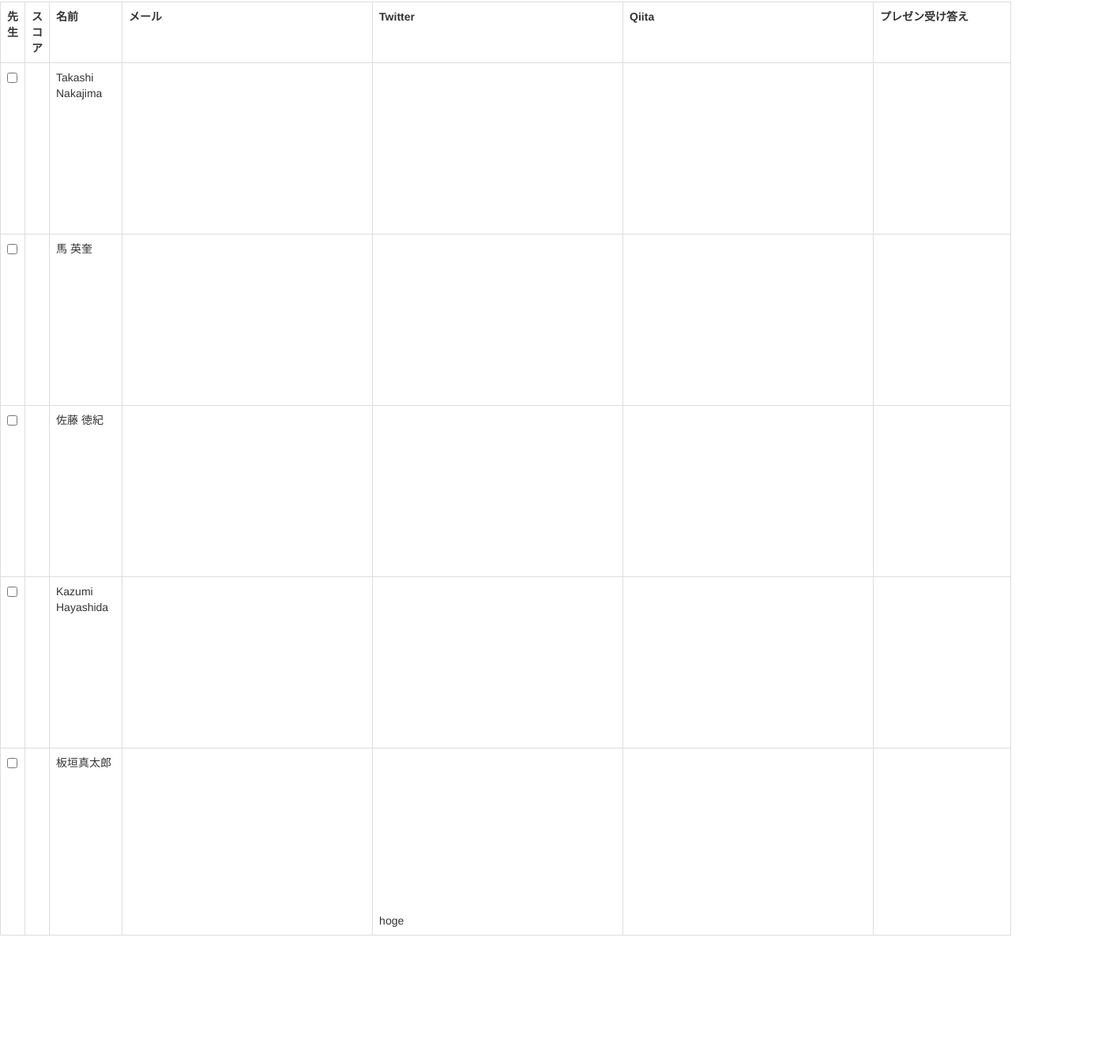
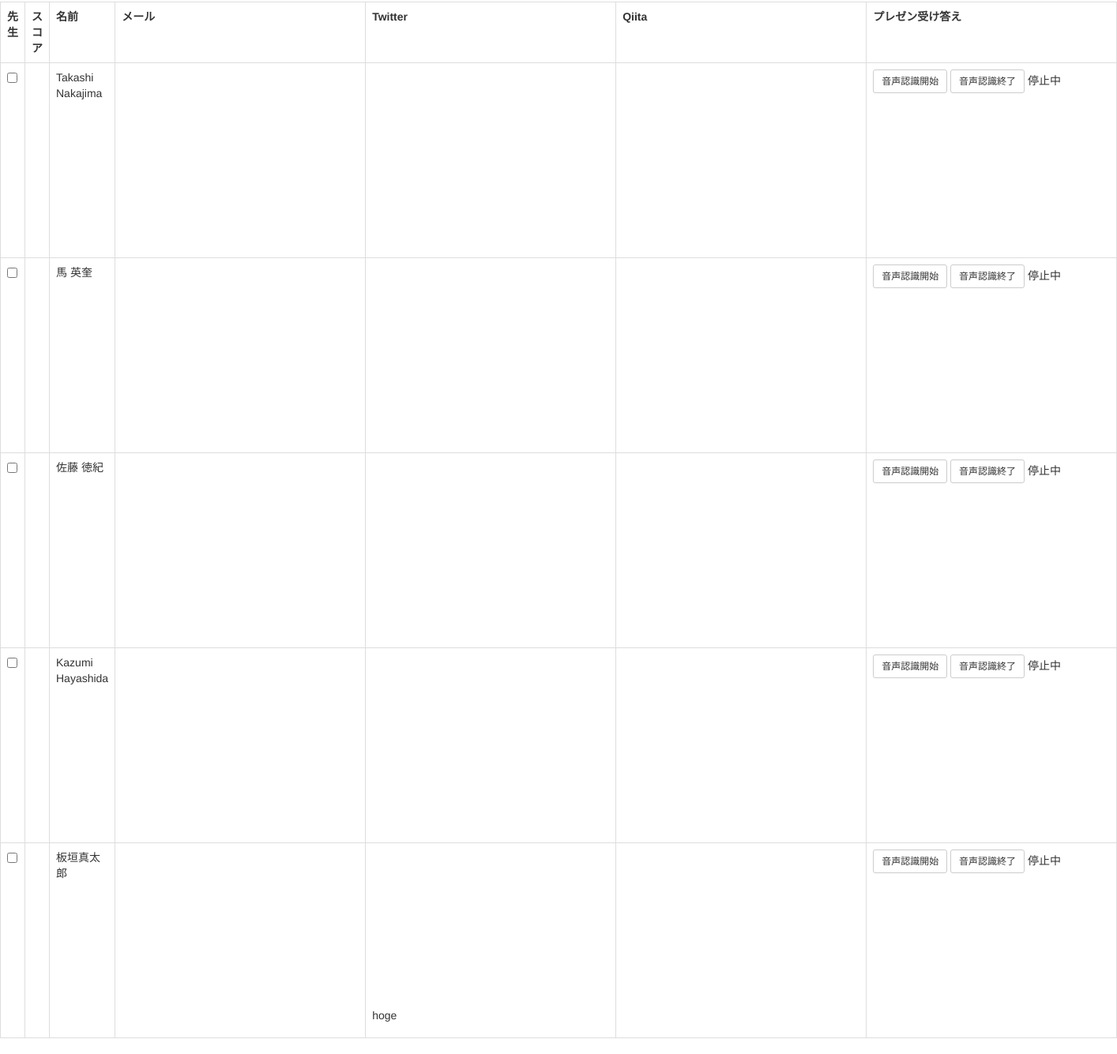
Before and after one commit to itagakishintaro/ubic, a website: page public/ubic.html in a window 1280 px wide. Shown: the part 72-1407 px from the top of the page at 79% size, 1414 px wide, since content can reach past the window. Before the commit the page ends 1277 px from the top, so only its background shows below. Drawn offline with Linux system fonts and the light colour scheme.

Commit message:
音声認識を追加

```diff
--- /dev/null
+++ b/public/js/web_speech.js
@@ -0,0 +1,52 @@
+var state, recText;
+$('.startRec').on('click', function(){
+    state = $(this).nextAll('.rec-state');
+    recText = $(this).nextAll('.rec-text');
+    console.log(state.text());
+    console.log(recText.text());
+    startRecognition();
+});
+
+
+// ----------
+var recognition = new webkitSpeechRecognition();
+recognition.lang = "ja-JP";
+
+//認識開始+設定の変更
+function startRecognition() {
+    //連続認識
+    recognition.continuous = true;
+    //中間結果の表示
+    recognition.interimResults = true;
+    recognition.start();
+}
+//話し声の認識中
+recognition.onsoundstart = function() {
+    state.text("認識中");
+};
+//マッチする認識が無い
+recognition.onnomatch = function() {
+    recText.text("もう一度試してください");
+};
+//エラー
+recognition.onerror = function() {
+    recText.text("エラー");
+};
+//話し声の認識終了
+recognition.onsoundend = function() {
+    state.text("停止中");
+};
+//認識が終了したときのイベント
+recognition.onresult = function(event) {
+    var results = event.results;
+    for (var i = event.resultIndex; i < results.length; i++) {
+        //認識の最終結果
+        if (results[i].isFinal) {
+            recText.text(results[i][0].transcript);
+        }
+        //認識の中間結果
+        else {
+            recText.text(results[i][0].transcript);
+        }
+    }
+};
--- a/public/ubic.html
+++ b/public/ubic.html
@@ -26,6 +26,7 @@
     	<span id="ubic--btn" class="btn btn-primary">スコア取得</span>
     	<span id="ubic--btn" class="btn btn-warning">先生削除</span>
     </div>
+
     <br>
     <br>
     <!-- <div id="loading"><img src="img/loading.gif"></div> -->
@@ -46,7 +47,12 @@
             <td><div class="mail"></div></td>
             <td><div class="twitter"></div></td>
             <td><div class="qiita"></div></td>
-            <td></td>
+            <td>
+            	<span class="btn btn-sm btn-default startRec" onclick="startRecognition();">音声認識開始</span>
+			    <span class="btn btn-sm btn-default stopRec" onclick="recognition.stop();">音声認識終了</span>
+			    <span class="rec-state">停止中</span>
+			    <div class="rec-text"></div>
+            </td>
         </tr>
         <tr id="2" data-twitter-id="itagakishintaro" data-qiita-id="itagakishintaro">
         	<td><input type="checkbox" class="teacher" value="2"></td>
@@ -55,7 +61,12 @@
             <td><div class="mail"></div></td>
             <td><div class="twitter"></div></td>
             <td><div class="qiita"></div></td>
-            <td></td>
+            <td>
+            	<span class="btn btn-sm btn-default startRec" onclick="startRecognition();">音声認識開始</span>
+			    <span class="btn btn-sm btn-default stopRec" onclick="recognition.stop();">音声認識終了</span>
+			    <span class="rec-state">停止中</span>
+			    <div class="rec-text"></div>
+            </td>
         </tr>
         <tr id="3" data-twitter-id="itagakishintaro" data-qiita-id="itagakishintaro">
         	<td><input type="checkbox" class="teacher" value="3"></td>
@@ -64,7 +75,12 @@
             <td><div class="mail"></div></td>
             <td><div class="twitter"></div></td>
             <td><div class="qiita"></div></td>
-            <td></td>
+            <td>
+            	<span class="btn btn-sm btn-default startRec" onclick="startRecognition();">音声認識開始</span>
+			    <span class="btn btn-sm btn-default stopRec" onclick="recognition.stop();">音声認識終了</span>
+			    <span class="rec-state">停止中</span>
+			    <div class="rec-text"></div>
+            </td>
         </tr>
         <tr id="4" data-twitter-id="itagakishintaro" data-qiita-id="itagakishintaro">
         	<td><input type="checkbox" class="teacher" value="4"></td>
@@ -72,8 +88,13 @@
             <td>Kazumi Hayashida</td>
             <td><div class="mail"></div></td>
             <td><div class="twitter"></div></td>
-            <td></td>
-            <td></td>
+            <td><div class="qiita"></div></td>
+            <td>
+            	<span class="btn btn-sm btn-default startRec" onclick="startRecognition();">音声認識開始</span>
+			    <span class="btn btn-sm btn-default stopRec" onclick="recognition.stop();">音声認識終了</span>
+			    <span class="rec-state">停止中</span>
+			    <div class="rec-text"></div>
+            </td>
         </tr>
         <tr id="5" data-twitter-id="itagakishintaro" data-qiita-id="itagakishintaro">
         	<td><input type="checkbox" class="teacher" value="5"></td>
@@ -82,13 +103,19 @@
             <td><div class="mail"></div></td>
             <td><div class="twitter"></div>hoge</td>
             <td><div class="qiita"></div></td>
-            <td></td>
+            <td>
+            	<span class="btn btn-sm btn-default startRec" onclick="startRecognition();">音声認識開始</span>
+			    <span class="btn btn-sm btn-default stopRec" onclick="recognition.stop();">音声認識終了</span>
+			    <span class="rec-state">停止中</span>
+			    <div class="rec-text"></div>
+            </td>
         </tr>
     </table>
     <script src="js/vendor/jquery-2.1.3.min.js"></script>
     <script src="js/vendor/bootstrap.min.js"></script>
     <script src="js/ubic-input.js"></script>
     <script src="js/ubic.js"></script>
+    <script src="js/web_speech.js"></script>
 </body>
 
 </html>
```
